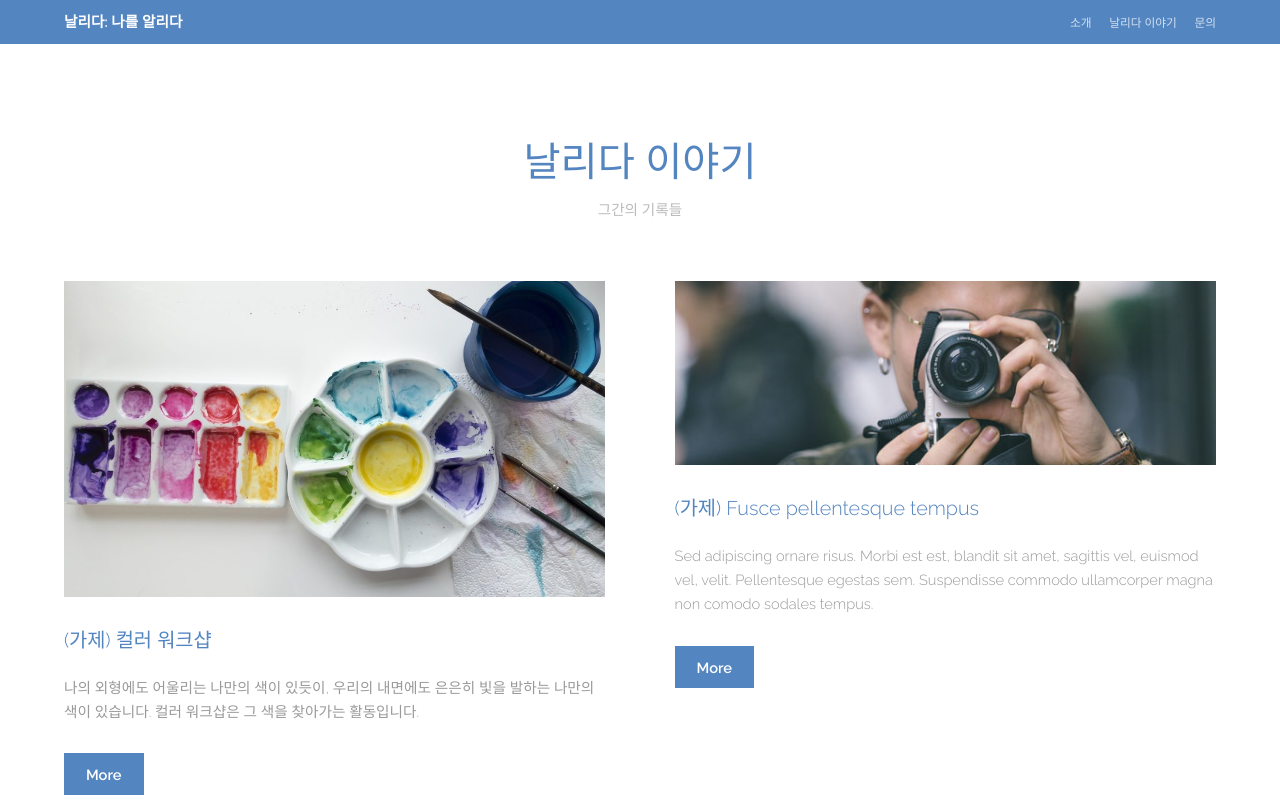
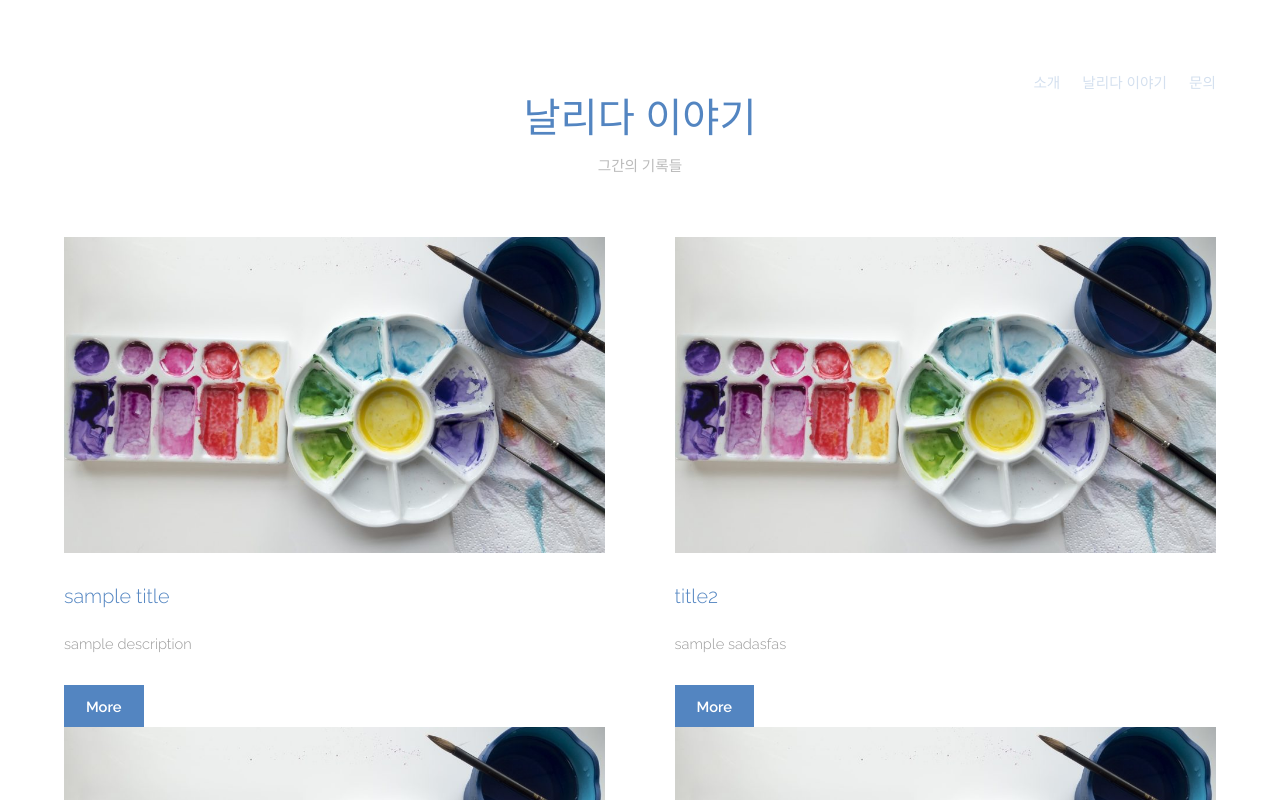
Before and after one commit to nalida-dev/nalida.info, an Angular app in the folder nalida-info/: page /nalida-story in a window 1280 px wide. Shown: the top 800 px of the page. Built offline with nearby package versions, Linux system fonts and the light colour scheme.

Commit message:
Modify header

```diff
--- a/nalida-info/package.json
+++ b/nalida-info/package.json
@@ -27,13 +27,13 @@
     "zone.js": "~0.8.26"
   },
   "devDependencies": {
-    "@angular-devkit/build-angular": "~0.11.0",
+    "@angular-devkit/build-angular": "^0.11.4",
     "@angular/cli": "~7.1.2",
     "@angular/compiler-cli": "~7.1.0",
     "@angular/language-service": "~7.1.0",
-    "@types/node": "~8.9.4",
     "@types/jasmine": "~2.8.8",
     "@types/jasminewd2": "~2.0.3",
+    "@types/node": "~8.9.4",
     "codelyzer": "~4.5.0",
     "jasmine-core": "~2.99.1",
     "jasmine-spec-reporter": "~4.2.1",
--- a/nalida-info/src/app/app.component.html
+++ b/nalida-info/src/app/app.component.html
@@ -1,3 +1,2 @@
-<app-header></app-header>
 <router-outlet></router-outlet>
 <app-footer></app-footer>
--- a/nalida-info/src/app/contact/contact.component.html
+++ b/nalida-info/src/app/contact/contact.component.html
@@ -1,3 +1,4 @@
+<app-header></app-header>
 <!-- Main -->
   <section id="main" class="wrapper">
     <div class="inner">
--- a/nalida-info/src/app/header/header.component.html
+++ b/nalida-info/src/app/header/header.component.html
@@ -1,6 +1,6 @@
-<header id="header">
+<header id="header" class="{{ image ? 'withImage' : 'withoutImage' }}">
   <div class="inner">
-      <a routerLink="/" class="logo">날리다: 나를 알리다</a>
+    <a routerLink="/" class="logo">NALIDA</a>
     <nav id="nav">
       <a routerLink="/members">소개</a>
       <a routerLink="/nalida-story">날리다 이야기</a>
--- a/nalida-info/src/app/header/header.component.scss
+++ b/nalida-info/src/app/header/header.component.scss
@@ -0,0 +1,18 @@
+.withoutImage {
+  color: #d4e0ef;
+  // color: #fafafa;
+  // background: #5385c1;
+  // background: #3b3b3b; // monto
+  background: #03344c;
+  top: 1.4em;
+}
+
+#header .logo {
+  font-weight: 700;
+  font-size: 2em;
+
+}
+
+#header a {
+  font-size: 1em;
+}
--- a/nalida-info/src/app/header/header.component.ts
+++ b/nalida-info/src/app/header/header.component.ts
@@ -1,4 +1,4 @@
-import { Component, OnInit } from '@angular/core';
+import { Component, OnInit, Input } from '@angular/core';
 
 @Component({
   selector: 'app-header',
@@ -7,6 +7,8 @@ import { Component, OnInit } from '@angular/core';
 })
 export class HeaderComponent implements OnInit {
 
+  @Input() image: string = null;
+
   constructor() { }
 
   ngOnInit() {
--- /dev/null
+++ b/nalida-info/src/app/mock-posts.ts
@@ -0,0 +1,18 @@
+export const POSTS = [
+  {
+    title: 'sample title',
+    description: 'sample description'
+  },
+  {
+    title: 'title2',
+    description: 'sample sadasfas'
+  },
+  {
+    title: 'sample title',
+    description: 'sample description'
+  },
+  {
+    title: 'title2',
+    description: 'sample sadasfas'
+  }
+]
--- a/nalida-info/src/app/nalida-story/nalida-story.component.html
+++ b/nalida-info/src/app/nalida-story/nalida-story.component.html
@@ -1,3 +1,4 @@
+<app-header image="images/colorworkshop.jpg"></app-header>
 <!-- Three -->
   <section id="three" class="wrapper">
     <div class="inner">
@@ -8,28 +9,16 @@
       <!-- <p>Sed ut perspiciatis unde omnis iste natus error sit voluptatem accusantium doloremque laudantium, totam rem aperiam, eaque ipsa quae ab illo inventore veritatis et quasi architecto beatae vitae dicta sunt explicabo. Nemo enim ipsam voluptatem quia voluptas sit aspernatur aut odit aut fugit, sed quia consequuntur magni dolores eos qui ratione voluptatem sequi nesciunt. Neque porro quisquam est, qui dolorem ipsum quia dolor sit amet, consectetur, adipisci velit, sed quia non numquam eius modi tempora incidunt ut labore et dolore magnam aliquam quaerat voluptatem. Ut enim ad minima veniam, quis nostrum exercitationem ullam corporis suscipit laboriosam, nisi ut aliquid ex ea commodi consequatur? Quis autem vel eum iure reprehenderit qui in ea voluptate velit esse quam nihil molestiae consequatur, vel illum qui dolorem eum fugiat quo voluptas nulla pariatur?</p> -->
       <!-- <p>At vero eos et accusamus et iusto odio dignissimos ducimus qui blanditiis praesentium voluptatum deleniti atque corrupti quos dolores et quas molestias excepturi sint occaecati cupiditate non provident, similique sunt in culpa qui officia deserunt mollitia animi, id est laborum et dolorum fuga. Et harum quidem rerum facilis est et expedita distinctio. Nam libero tempore, cum soluta nobis est eligendi optio cumque nihil impedit quo minus id quod maxime placeat facere possimus, omnis voluptas assumenda est, omnis dolor repellendus. Temporibus autem quibusdam et aut officiis debitis aut rerum necessitatibus saepe eveniet ut et voluptates repudiandae sint et molestiae non recusandae. Itaque earum rerum hic tenetur a sapiente delectus, ut aut reiciendis voluptatibus maiores alias consequatur aut perferendis doloribus asperiores repellat.</p> -->
       <div class="flex flex-2">
-        <article>
+        <article *ngFor="let post of posts">
           <div class="image fit">
             <img src="images/colorworkshop.jpg" alt="Pic 01" />
           </div>
           <header>
-            <h3>(가제) 컬러 워크샵</h3>
+            <h3>{{ post.title }}</h3>
           </header>
-          <p>나의 외형에도 어울리는 나만의 색이 있듯이, 우리의 내면에도 은은히 빛을 발하는 나만의 색이 있습니다. 컬러 워크샵은 그 색을 찾아가는 활동입니다.</p>
+          <p>{{ post.description }}</p>
           <footer>
             <a href="assets/posts/2019-01-12-post-example.html" class="button special">More</a>
-          </footer>
-        </article>
-        <article>
-          <div class="image fit">
-            <img src="images/pic02.jpg" alt="Pic 02" />
-          </div>
-          <header>
-            <h3>(가제) Fusce pellentesque tempus</h3>
-          </header>
-          <p>Sed adipiscing ornare risus. Morbi est est, blandit sit amet, sagittis vel, euismod vel, velit. Pellentesque egestas sem. Suspendisse commodo ullamcorper magna non comodo sodales tempus.</p>
-          <footer>
-            <a href="assets/posts/2019-01-13-post-example.html" class="button special">More</a>
           </footer>
         </article>
       </div>
--- a/nalida-info/src/app/nalida-story/nalida-story.component.ts
+++ b/nalida-info/src/app/nalida-story/nalida-story.component.ts
@@ -1,16 +1,19 @@
 import { Component, OnInit } from '@angular/core';
+import { PostService } from '../post.service';
 
 @Component({
   selector: 'app-nalida-story',
   templateUrl: './nalida-story.component.html',
-  styleUrls: ['./nalida-story.component.scss']
+  styleUrls: ['./nalida-story.component.scss', '../header/header.component.scss']
 })
 export class NalidaStoryComponent implements OnInit {
 
-  constructor() { }
+  posts: any[];
+
+  constructor(private postService: PostService) { }
 
   ngOnInit() {
-    document.body.classList.add('subpage');
+    this.posts = this.postService.getPosts();
   }
 
 }
--- /dev/null
+++ b/nalida-info/src/app/post.service.ts
@@ -0,0 +1,15 @@
+import { Injectable } from '@angular/core';
+import { POSTS } from './mock-posts';
+
+@Injectable({
+  providedIn: 'root'
+})
+export class PostService {
+
+  constructor() { }
+
+  public getPosts() {
+    return POSTS;
+  }
+
+}
```
Also changed, not shown: 2 other files (tests, documents, lock files or other folders). Lines whose indentation alone changed are shown as unchanged.
